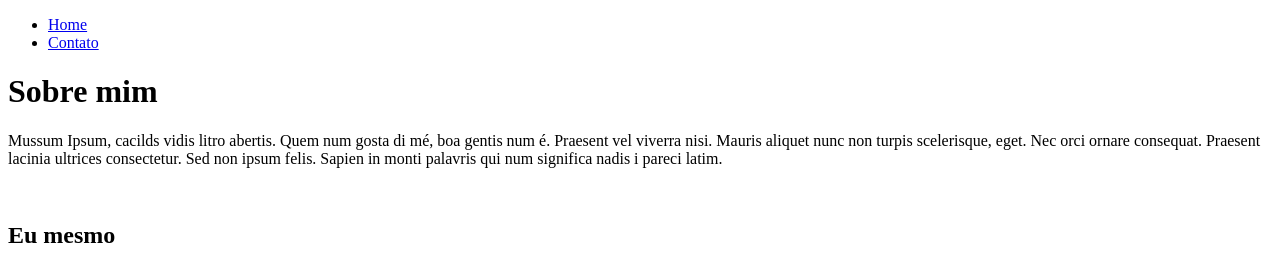
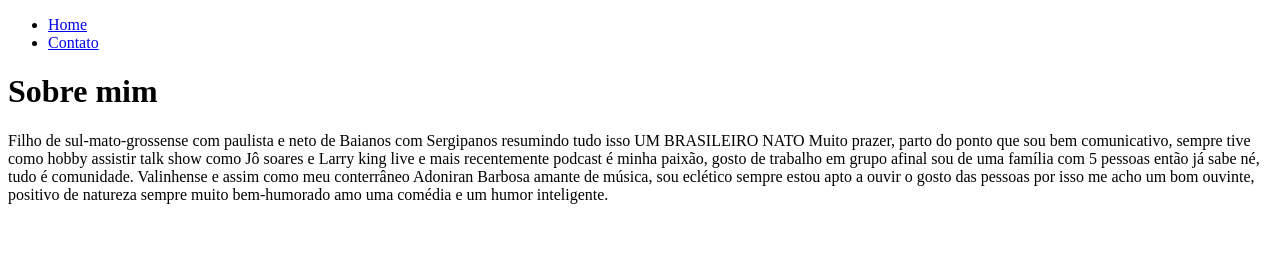
Before and after one commit to R0queh/fundamentos-web, a plain HTML site: page html-aula/index.html in a window 1280 px wide. Shown: the top 254 px of the page. Drawn offline with Linux system fonts and the light colour scheme.

Commit message:
Adicionando o Sobre mim

```diff
--- a/html-aula/index.html
+++ b/html-aula/index.html
@@ -15,9 +15,7 @@
     <h1>Sobre  mim</h1>
 
 
-    <p>Mussum Ipsum, cacilds vidis litro abertis. Quem num gosta di mé, boa gentis num é. Praesent vel viverra nisi.
-        Mauris aliquet nunc non turpis scelerisque, eget. Nec orci ornare consequat. Praesent lacinia ultrices
-        consectetur. Sed non ipsum felis. Sapien in monti palavris qui num significa nadis i pareci latim.</p>
+    <p>Filho de sul-mato-grossense com paulista e neto de Baianos com Sergipanos resumindo tudo isso UM BRASILEIRO NATO Muito prazer, parto do ponto que sou bem comunicativo, sempre tive como hobby assistir talk show como Jô soares e Larry king live e mais recentemente podcast é minha paixão, gosto de trabalho em grupo afinal sou de uma família com 5 pessoas então já sabe né, tudo é comunidade. Valinhense e assim como meu conterrâneo Adoniran Barbosa amante de música, sou eclético sempre estou apto a ouvir o gosto das pessoas por isso me acho um bom ouvinte, positivo de natureza sempre muito bem-humorado amo uma comédia e um humor inteligente. </p>
 
     <img src="" alt="">
 
```
